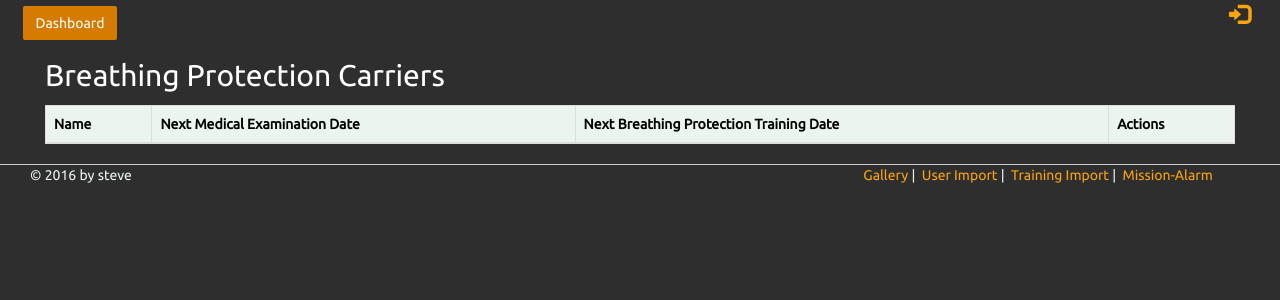
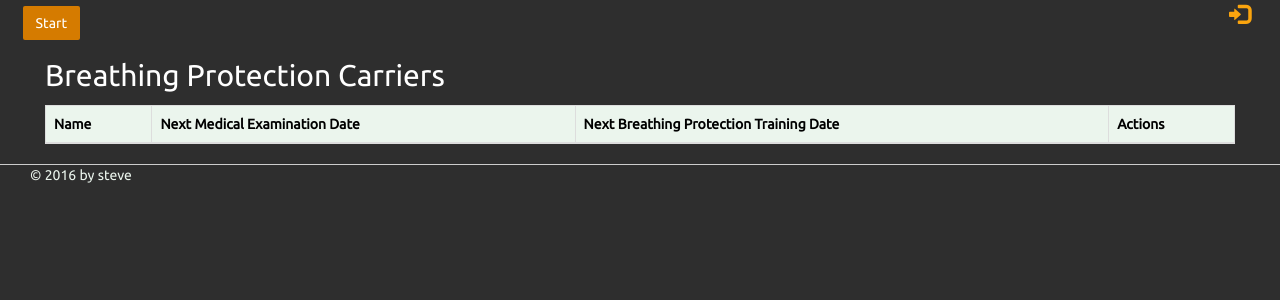
Before and after one commit to GroSte/feumgmt, a Django app: a page that uses base/templates/base/__base.html in a window 1280 px wide. Shown: the part 57-357 px from the top of the page. Run offline with Django 3.2, Linux system fonts and the light colour scheme; data comes from the database, SQL or seed files in the repository; lists and menus that the app fills with data are empty; parts of the project's set-up code (start-up, migrations or seed data) failed here and were passed over; some libraries are stand-ins or nearby versions.

Commit message:
added permission check

```diff
--- a/base/templates/base/__base.html
+++ b/base/templates/base/__base.html
@@ -28,7 +28,7 @@
         <div class="col-lg-12 top-bar">
             <div class="row">
                 <div class="col-md-6 logo">
-                    <a href="{% url 'dashboard' %}">
+                    <a href="{% url 'dashboard' %}" title="{% trans 'Home' %}">
                         <img src="{% static 'base/img/fire-logo.png' %}" />
                         <h2>
                             <span class="logo-col-highlight">FiT</span>
@@ -39,7 +39,7 @@
                     </a>
                 </div>
                 <div class="col-md-6 text-right">
-                    <h3><span id="span-date">{% now "d.n.Y - H:i:s" %}</span></h3>
+                    <h3><span id="span-date">{% now "j.n.Y - H:i:s" %}</span></h3>
                 </div>
             </div>
         </div>
@@ -51,7 +51,7 @@
                     {% block left-bar %}
                         <ul class="nav nav-pills">
                             <li role="presentation">
-                                <a href="{% url 'dashboard' %}">{% trans 'Dashboard' %}</a>
+                                <a href="{% url 'dashboard' %}">{% trans 'Home' %}</a>
                             </li>
                             {% if perms.base.view_mission %}
                                 <li role="presentation">
@@ -112,10 +112,11 @@
                     &copy; 2016 by steve
                 </div>
                 <div class="col-md-offset-4 col-md-4">
-                    <a href="{% url 'gallery' %}">{% trans 'Gallery' %}</a>&nbsp;|&nbsp;
-                    <a href="{% url 'user_import' %}">{% trans 'User Import' %}</a>&nbsp;|&nbsp;
-                    <a href="{% url 'training_import' %}">{% trans 'Training Import' %}</a>&nbsp;|&nbsp;
-                    <a href="{% url 'mission_alarm' %}">{% trans 'Mission-Alarm' %}</a>
+                    {% if user.is_authenticated %}
+                        <a href="{% url 'gallery' %}">{% trans 'Gallery' %}</a>&nbsp;|&nbsp;
+                        <a href="{% url 'user_import' %}">{% trans 'User Import' %}</a>&nbsp;|&nbsp;
+                        <a href="{% url 'training_import' %}">{% trans 'Training Import' %}</a>
+                    {% endif %}
                 </div>
             </div>
         </div>
```
